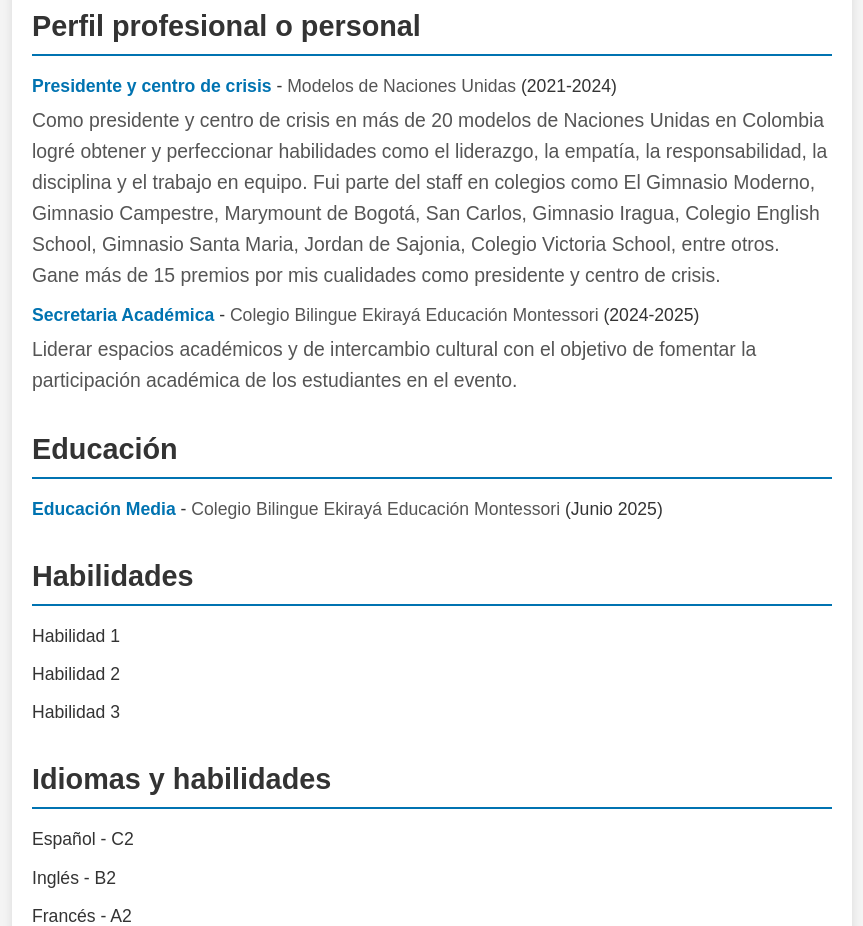
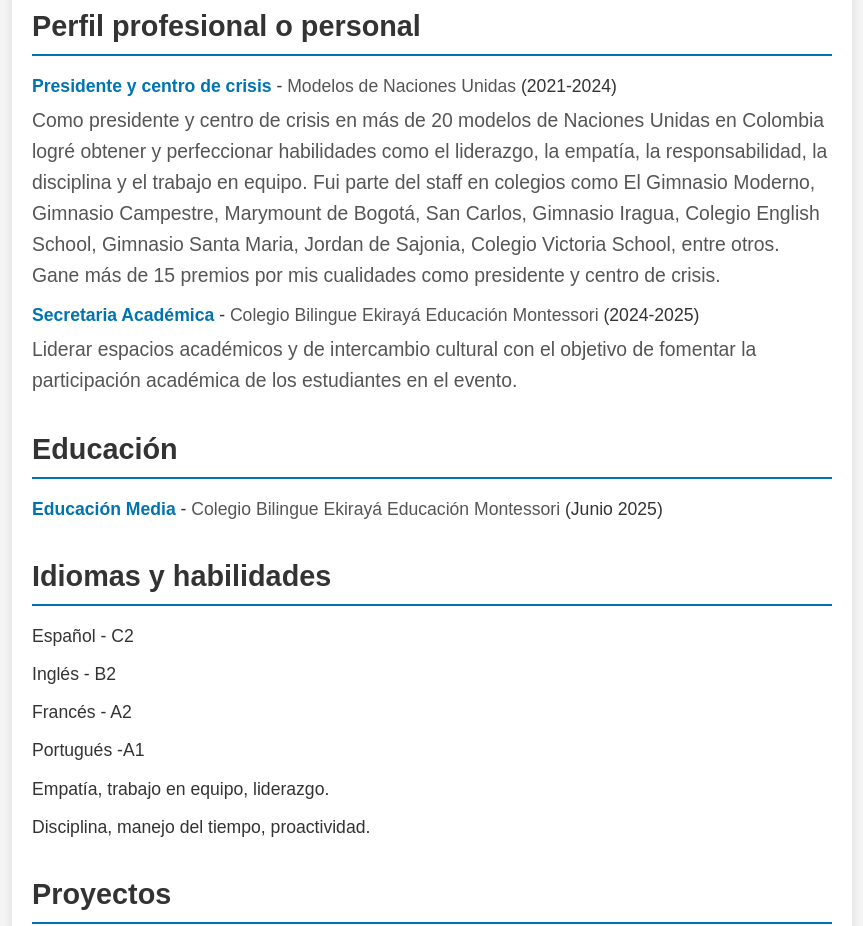
Before and after one commit to Mayna3001/Mayna3001.github.io, a plain HTML site: page index.html in a window 1280 px wide. Shown: the part 291-1217 px from the top of the page, without its empty margins (208-1071 px from the left). Drawn offline with Linux system fonts and the light colour scheme.

Commit message:
Update index.html

```diff
--- a/index.html
+++ b/index.html
@@ -111,7 +111,7 @@
                     <strong>Secretaria Académica</strong> - <em>Colegio Bilingue Ekirayá Educación Montessori</em> (2024-2025)
                     <p>Liderar espacios académicos y de intercambio cultural con el objetivo de fomentar la participación académica de los estudiantes en el evento. </p>
                 </li>
-                <!-- Añade más experiencias laborales según sea necesario -->
+
             </ul>
         </section>
 
@@ -127,15 +127,7 @@
             </ul>
         </section>
 
-        <section class="section">
-            <h2>Habilidades</h2>
-            <ul>
-                <li>Habilidad 1</li>
-                <li>Habilidad 2</li>
-                <li>Habilidad 3</li>
-                <!-- Añade más habilidades según sea necesario -->
-            </ul>
-        </section>
+
 
         <section class="section">
             <h2>Idiomas y habilidades</h2>
```
